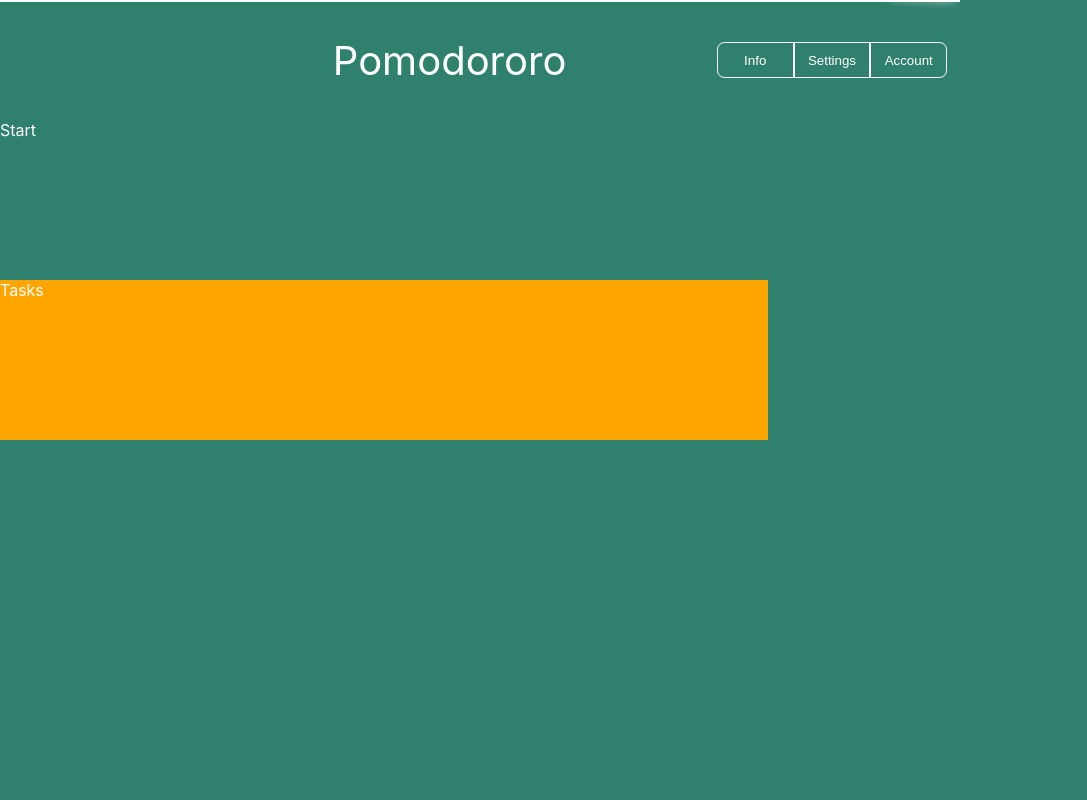
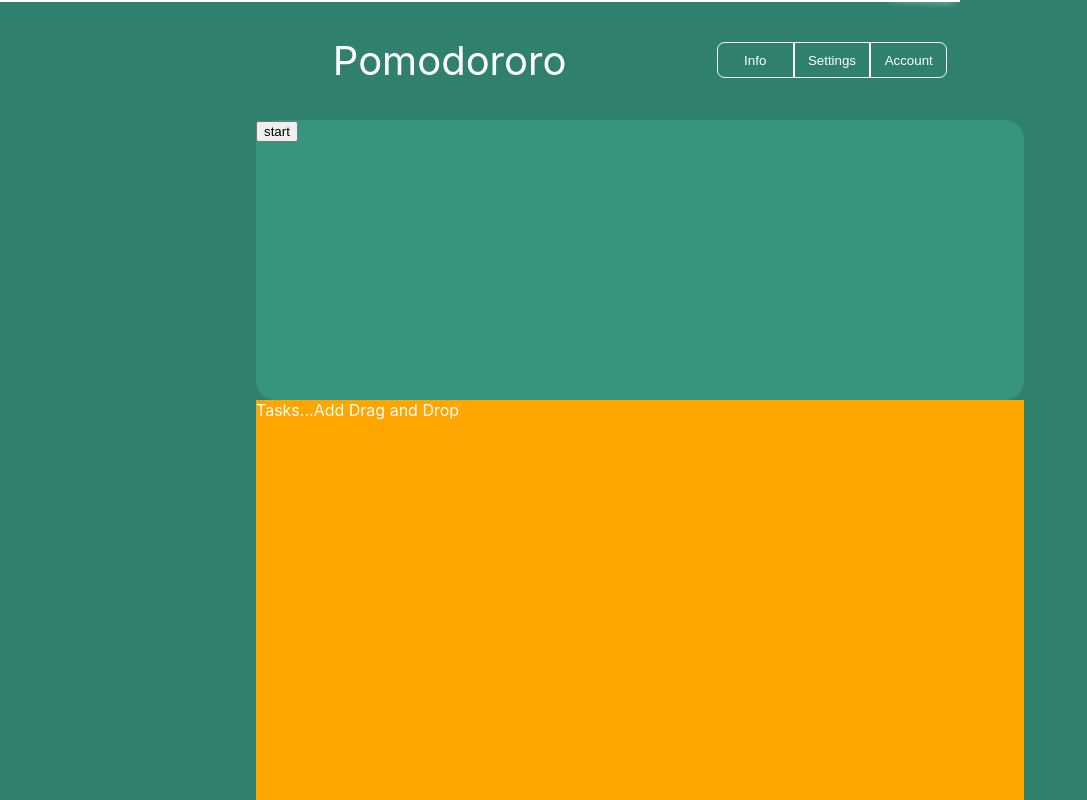
Before and after one commit to nameistao/Pomokanban, a Next.js app: page / in a window 1280 px wide. Shown: the whole page, without its empty margins (0-1087 px from the left). Built offline with nearby package versions, Linux system fonts and the light colour scheme.

Commit message:
update page format

```diff
--- a/components/Tasks.tsx
+++ b/components/Tasks.tsx
@@ -2,13 +2,14 @@ import styled from "styled-components";
 
 const StyledSection = styled.section`
   width: 60vw;
-  height: 20vh;
+  height: 50vh;
   background: orange;
   color: #fff;
+  margin: auto;
 `;
 
 const Tasks = () => {
-  return <StyledSection>Tasks</StyledSection>;
+  return <StyledSection>Tasks...Add Drag and Drop</StyledSection>;
 };
 
 export default Tasks;
--- a/components/TimerBox.tsx
+++ b/components/TimerBox.tsx
@@ -1,14 +1,25 @@
+import React, { MouseEventHandler } from "react";
 import styled from "styled-components";
 
 const StyledSection = styled.section`
-  height: 20vh;
-  width: 60wh;
+  height: 35vh;
+  width: 60vw;
   color: #fff;
   margin: 0 auto 0 auto;
+  background: #37957f;
+  border-radius: 20px;
 `;
 
-const TimerBox = () => {
-  return <StyledSection>Start</StyledSection>;
+interface IProps {
+  startStopHandler: MouseEventHandler;
+}
+
+const TimerBox = ({ startStopHandler }: IProps) => {
+  return (
+    <StyledSection>
+      <button onClick={startStopHandler}>start</button>
+    </StyledSection>
+  );
 };
 
 export default TimerBox;
--- a/pages/index.tsx
+++ b/pages/index.tsx
@@ -17,6 +17,11 @@ const StyledMain = styled.main`
 
 const Home: NextPage = () => {
   const [progress, setProgress] = useState(75);
+  const [startStop, setStartStop] = useState("stop");
+
+  const startStopHandler = () => {
+    setProgress(progress + 1);
+  };
 
   return (
     <StyledMain>
@@ -26,7 +31,7 @@ const Home: NextPage = () => {
         onLoaderFinished={() => setProgress(0)}
       />
       <Header />
-      <TimerBox />
+      <TimerBox startStopHandler={startStopHandler} />
       <Tasks />
     </StyledMain>
   );
```
